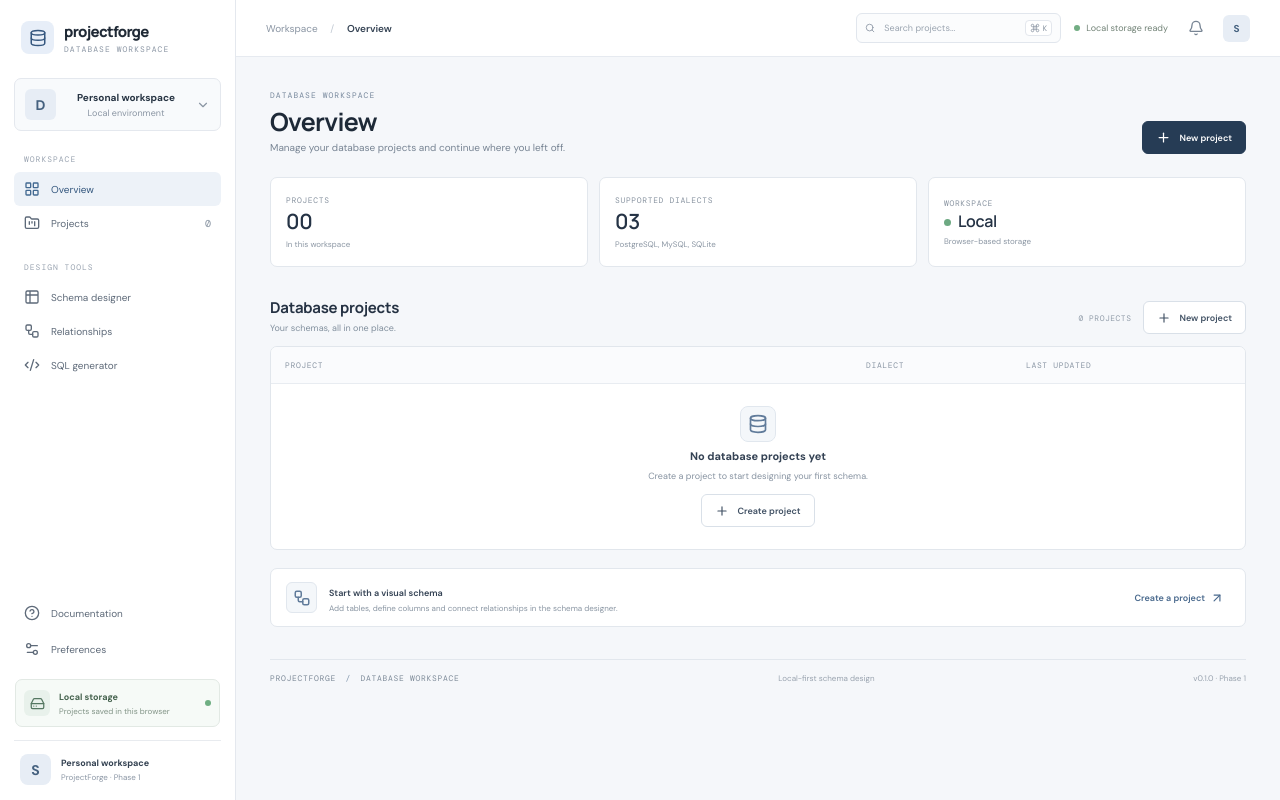
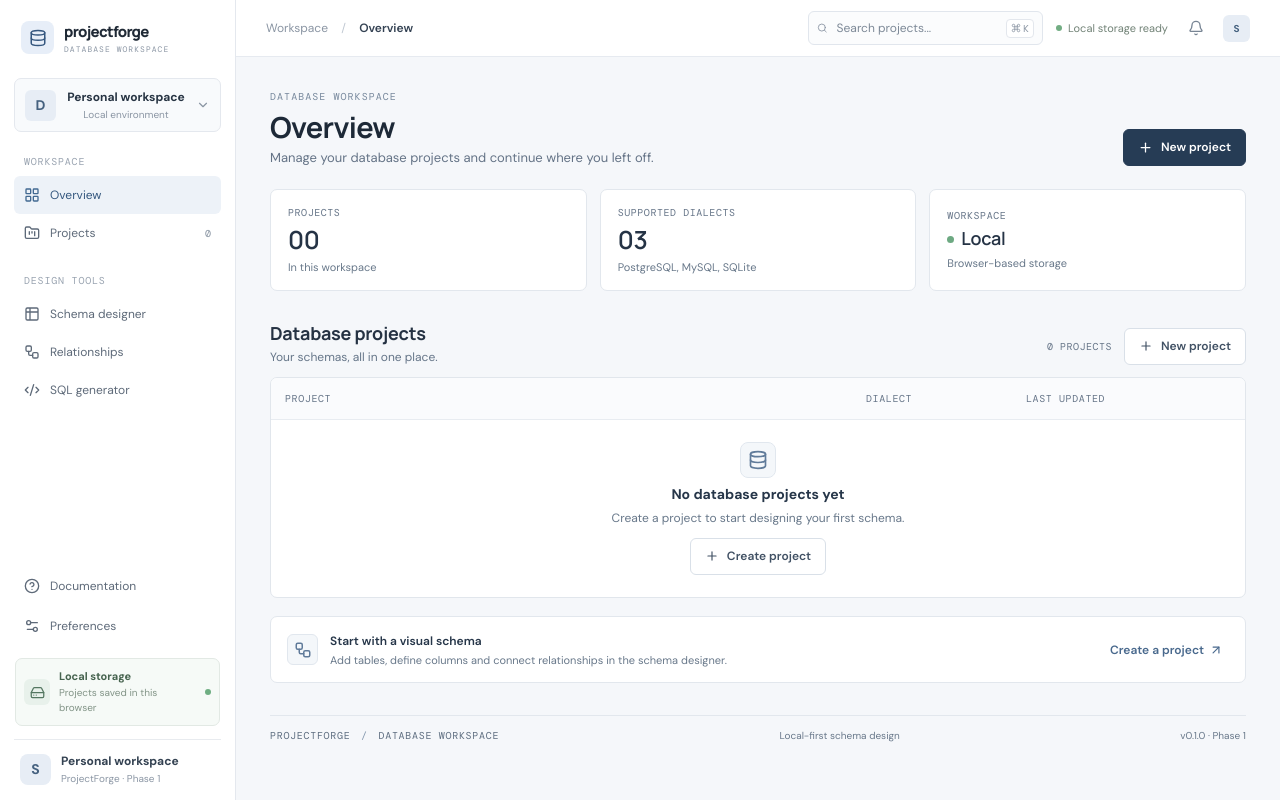
Before and after one commit to deathkernel/Designer, a Next.js app: page / in a window 1280 px wide. Built offline with nearby package versions, Linux system fonts and the light colour scheme.

Commit message:
Improve dashboard typography and text readability

```diff
--- a/app/globals.css
+++ b/app/globals.css
@@ -681,3 +681,91 @@ footer i{color:#a9c5ed}
  .pf-text-action{margin-left:43px}
  .pf-content footer{gap:8px;flex-wrap:wrap}
 }
+
+
+/* Dashboard readability refinement */
+.pf-dashboard {
+  font-size: 14px;
+  -webkit-font-smoothing: antialiased;
+  text-rendering: optimizeLegibility;
+}
+.pf-sidebar .nav-caption {
+  font-size: 10px;
+  letter-spacing: .8px;
+}
+.pf-sidebar .nav {
+  min-height: 38px;
+  font-size: 12px;
+  gap: 10px;
+}
+.pf-sidebar .nav svg { width: 16px; height: 16px; }
+.pf-workspace b,
+.pf-profile b { font-size: 12px; }
+.pf-workspace small,
+.pf-profile small { font-size: 10px; }
+.pf-storage b { font-size: 11px; }
+.pf-storage small { font-size: 10px; line-height: 1.45; }
+.pf-topbar .crumb { font-size: 12px; }
+.pf-global-search { height: 34px; width: 235px; }
+.pf-global-search input { font-size: 12px; }
+.pf-global-search input::placeholder { color: #7d8997; }
+.pf-global-search kbd { font-size: 10px; }
+.pf-connection { font-size: 11px; }
+.pf-page-title .eyebrow { font-size: 10px; }
+.pf-page-title h1 { font-size: 29px; }
+.pf-page-title p { font-size: 13px; color: #647386; }
+.pf-dashboard .primary,
+.pf-dashboard .secondary { min-height: 37px; padding-inline: 14px; font-size: 12px; }
+.pf-metrics { gap: 13px; }
+.pf-metric { min-height: 102px; padding: 15px 17px; gap: 7px; }
+.pf-metric > span { font-size: 10px; letter-spacing: .55px; color: #667588; }
+.pf-metric > strong { font-size: 25px; }
+.pf-metric > small { font-size: 11px; color: #68788a; }
+.pf-metric .pf-metric-status { font-size: 18px; }
+.pf-section-heading h2 { font-size: 18px; }
+.pf-section-heading p { font-size: 12px; color: #657588; }
+.pf-project-actions > span { font-size: 10px; color: #667588; }
+.pf-table-head {
+  height: 42px;
+  font-size: 10px;
+  letter-spacing: .6px;
+  color: #667588;
+}
+.pf-project-item { min-height: 74px; }
+.pf-project-primary b { font-size: 13px; color: #202e3e; }
+.pf-project-primary small { font-size: 11px; color: #68788a; }
+.pf-dialect-tag { font-size: 10px; color: #4f647d; }
+.pf-updated { font-size: 11px; color: #617286; }
+.pf-open-project { width: 30px; height: 30px; }
+.pf-table-empty { font-size: 12px; color: #647588; }
+.pf-no-projects > b { font-size: 14px; color: #263649; }
+.pf-no-projects > p { font-size: 12px; color: #68788a; }
+.pf-start-panel { min-height: 66px; padding: 14px 16px; }
+.pf-start-panel b { font-size: 12px; color: #263649; }
+.pf-start-panel p { font-size: 11px; color: #68788a; line-height: 1.5; }
+.pf-text-action { font-size: 12px; }
+.pf-content footer { font-size: 10px; color: #68788a; }
+.pf-content footer > span:first-child { font-size: 10px; color: #5e6e80; }
+.pf-dashboard .modal-top h2 { font-size: 21px; }
+.pf-dashboard .modal-top p { font-size: 13px; }
+.pf-dashboard .modal form > label { font-size: 11px; }
+.pf-dashboard .field { font-size: 13px; }
+.pf-dashboard .dialect b { font-size: 13px; }
+.pf-dashboard .dialect small { font-size: 11px; line-height: 1.45; }
+@media (max-width: 760px) {
+  .pf-global-search { width: min(42vw, 190px); }
+  .pf-page-title h1 { font-size: 25px; }
+  .pf-page-title p { font-size: 12px; line-height: 1.5; }
+  .pf-metric > span { font-size: 9px; }
+  .pf-metric > small { font-size: 9px; line-height: 1.35; }
+  .pf-section-heading h2 { font-size: 16px; }
+  .pf-section-heading p { font-size: 11px; }
+  .pf-project-primary b { font-size: 12px; }
+  .pf-project-primary small { font-size: 10px; }
+  .pf-start-panel p { font-size: 10px; }
+}
+@media (max-width: 380px) {
+  .pf-metrics { grid-template-columns: 1fr 1fr; }
+  .pf-metric:last-child { grid-column: 1 / -1; }
+  .pf-topbar .crumb { font-size: 10px; }
+}
```
